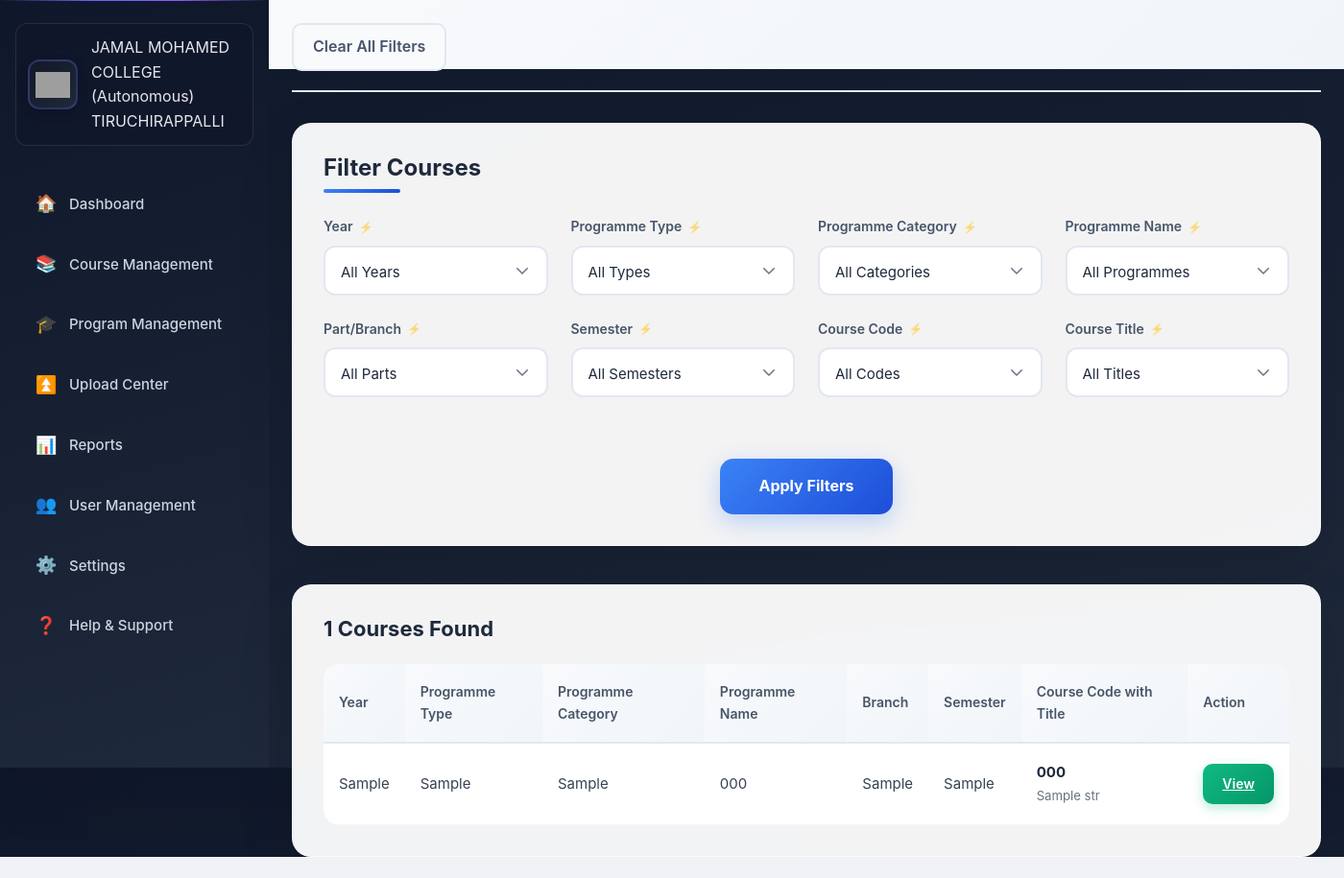
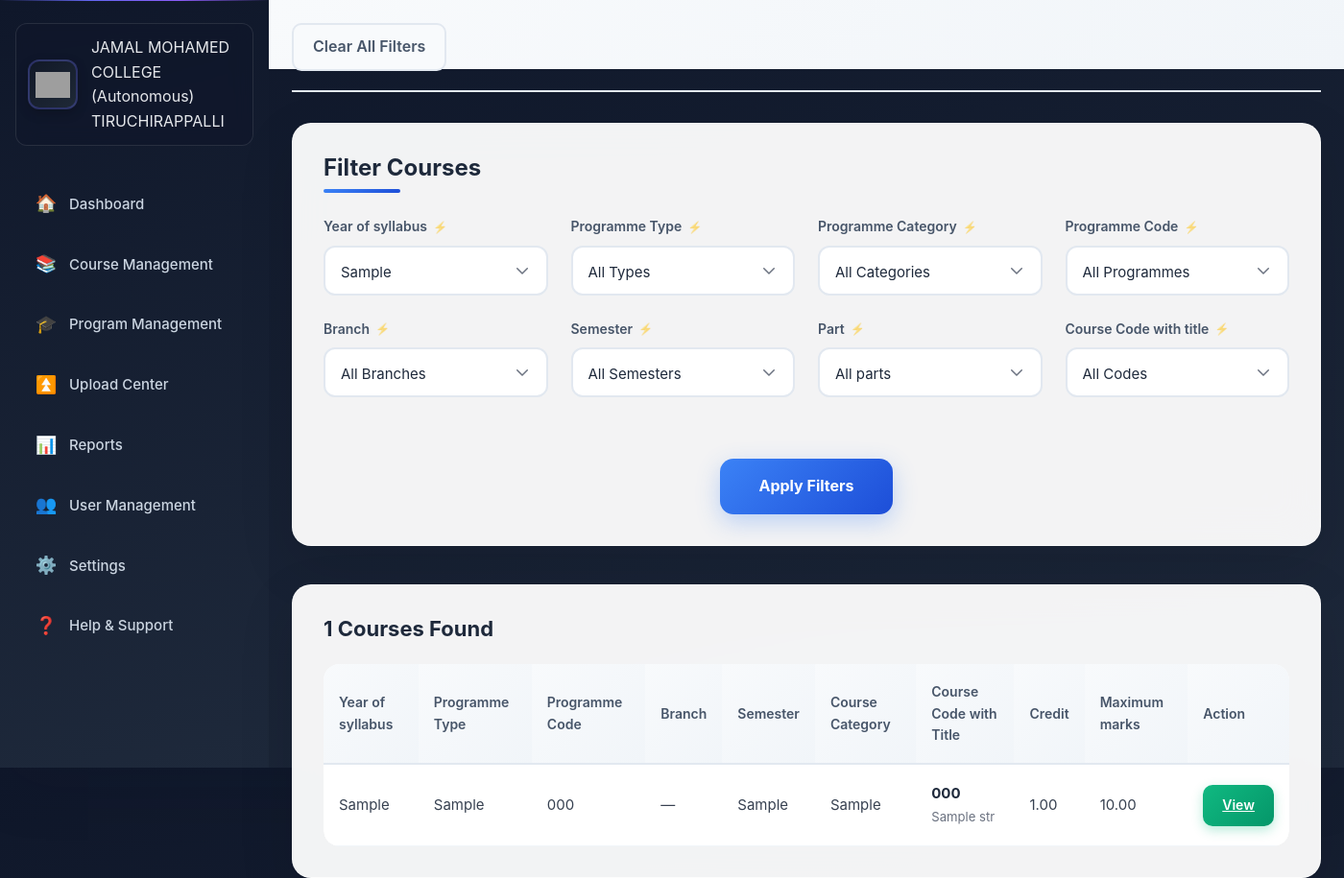
Before and after one commit to Sanatech2006/Syllabus-Management-System, a Django app: page /course-management/ in a window 1400 px wide. Shown: the whole page at 96% size. Before the commit the page ends 893 px from the top, so only its background shows below. Run offline with Django 4.2, Linux system fonts and the light colour scheme; tables that the repository leaves empty hold one stand-in row (values such as "Sample post"); some libraries are stand-ins or nearby versions; grey boxes are pictures that could not be loaded.

Commit message:
added upload files button, changed the names of some filters

```diff
--- a/modules/course_manage/urls.py
+++ b/modules/course_manage/urls.py
@@ -7,4 +7,5 @@ urlpatterns = [
     path('view_course_pdf/<str:course_code>/', views.view_course_pdf, name='view_course_pdf'),
     path('pdf-debug/<str:course_code>/', views.debug_pdf_path, name='debug_pdf_path'),
     path('get-filter-options/', views.get_filter_options, name='get_filter_options'),
+    path('bulk-upload/', views.bulk_upload, name='bulk_upload'),
 ]
--- a/modules/course_manage/views.py
+++ b/modules/course_manage/views.py
@@ -4,9 +4,42 @@ from modules.upload_center.models import CourseStr, CourseContent
 from django.http import HttpResponse, FileResponse, Http404
 import os
 from django.conf import settings
+from django.http import JsonResponse
+from django.contrib import messages
+import pandas as pd
 
 def home(request):
     return redirect('course_management')   # or render('some_home.html')
+
+def bulk_upload(request):
+    if request.method == 'POST':
+        excel_file = request.FILES.get('excel_file')
+
+        if not excel_file:
+            messages.error(request, "Please upload a file.")
+            return redirect('bulk_upload')
+
+        try:
+            df = pd.read_excel(excel_file)
+
+            for _, row in df.iterrows():
+                CourseStr.objects.create(
+                    year=row['year'],
+                    prog_type=row['prog_type'],
+                    prog_code=row['prog_code'],
+                    course_category=row['course_category'],
+                    course_title=row['course_title'],
+                    course_code=row['course_code'],
+                )
+
+            messages.success(request, "Bulk upload successful!")
+            return redirect('course_management')
+
+        except Exception as e:
+            messages.error(request, f"Error: {str(e)}")
+            return redirect('bulk_upload')
+
+    return render(request, 'bulk_upload.html')
 
 def course_management(request):
     year = request.GET.get('year')
@@ -142,5 +175,4 @@ def get_filter_options(request):
         'course_codes': list(queryset.exclude(course_code__isnull=True).exclude(course_code='').values_list('course_code', flat=True).distinct().order_by('course_code')),
         'course_titles': list(queryset.exclude(course_title__isnull=True).exclude(course_title='').values_list('course_title', flat=True).distinct().order_by('course_title')),
     }
-
     return JsonResponse(options)
--- a/sms_project/settings.py
+++ b/sms_project/settings.py
@@ -54,9 +54,9 @@ WSGI_APPLICATION = 'sms_project.wsgi.application'
 DATABASES = {
     'default': {
         'ENGINE': 'django.db.backends.postgresql',
-        'NAME': 'sms',
+        'NAME': 'sms_db',
         'USER': 'postgres',
-        'PASSWORD': 'sana@466',
+        'PASSWORD': 'postgre',
         'HOST': 'localhost',
         'PORT': '5432',
     }
--- a/templates/cou_manage.html
+++ b/templates/cou_manage.html
@@ -20,9 +20,8 @@
 
         <!-- ROW 1: 3 filters -->
         <div class="filter-group">
-            <label for="year">Year</label>
+            <label for="year">Year of syllabus</label>
             <select name="year" id="year">
-                <option value="">All Years</option>
                 {% for year in years %}
                     <option value="{{ year }}" {% if request.GET.year == year|stringformat:"s" %}selected{% endif %}>{{ year }}</option>
                 {% endfor %}
@@ -51,7 +50,7 @@
 
         <!-- ROW 2: 3 filters -->
         <div class="filter-group">
-            <label for="prog_code">Programme Name</label>
+            <label for="prog_code">Programme Code</label>
             <select name="prog_code" id="prog_code">
                 <option value="">All Programmes</option>
                 {% for prog in prog_codes %}
@@ -61,11 +60,11 @@
         </div>
 
         <div class="filter-group">
-            <label for="part">Part/Branch</label>
-            <select name="part" id="part">
-                <option value="">All Parts</option>
-                {% for p in parts %}
-                    <option value="{{ p }}" {% if request.GET.part == p|stringformat:"s" %}selected{% endif %}>{{ p }}</option>
+            <label for="part">Branch</label>
+            <select name="branch" id="branch">
+                <option value="">All Branches</option>
+                {% for b in branch %}
+                    <option value="{{ b }}" {% if request.GET.branch == b|stringformat:"s" %}selected{% endif %}>{{ b }}</option>
                 {% endfor %}
             </select>
         </div>
@@ -80,23 +79,23 @@
             </select>
         </div>
 
+        <div class="filter-group">
+            <label for="part">Part</label>
+            <select name="part" id="part">
+                <option value="">All parts</option>
+                {% for p in parts %}
+                    <option value="{{ p }}" {% if request.GET.sem == p|stringformat:"s" %}selected{% endif %}>{{ p }}</option>
+                {% endfor %}
+            </select>
+        </div>
+
         <!-- ROW 3: Course Code and Title filters -->
         <div class="filter-group">
-            <label for="course_code">Course Code</label>
+            <label for="course_code">Course Code with title</label>
             <select name="course_code" id="course_code">
                 <option value="">All Codes</option>
                 {% for code in course_codes %}
                     <option value="{{ code }}" {% if request.GET.course_code == code|stringformat:"s" %}selected{% endif %}>{{ code }}</option>
-                {% endfor %}
-            </select>
-        </div>
-
-        <div class="filter-group">
-            <label for="course_title">Course Title</label>
-            <select name="course_title" id="course_title">
-                <option value="">All Titles</option>
-                {% for title in course_titles %}
-                    <option value="{{ title }}" {% if request.GET.course_title == title|stringformat:"s" %}selected{% endif %}>{{ title }}</option>
                 {% endfor %}
             </select>
         </div>
@@ -123,13 +122,15 @@
             <table class="management-table">
                 <thead>
                     <tr>
-                        <th>Year</th>
+                        <th>Year of syllabus</th>
                         <th>Programme Type</th>
-                        <th>Programme Category</th>
-                        <th>Programme Name</th>
+                        <th>Programme Code</th>
                         <th>Branch</th>
                         <th>Semester</th>
+                        <th>Course Category</th>
                         <th>Course Code with Title</th>
+                        <th>Credit</th>
+                        <th>Maximum marks</th>
                         <th>Action</th>
                     </tr>
                 </thead>
@@ -138,14 +139,16 @@
                     <tr>
                         <td>{{ course.year|default:"—" }}</td>
                         <td>{{ course.prog_type|default:"—" }}</td>
+                        <td>{{ course.prog_code|default:"—" }}</td>
+                        <td>{{ course.branch|default:"—" }}</td>
+                        <td>{{ course.sem|default:"—" }}</td>
                         <td>{{ course.course_category|default:"—" }}</td>
-                        <td>{{ course.prog_code|default:"—" }}</td>
-                        <td>{{ course.part|default:"—" }}</td>
-                        <td>{{ course.sem|default:"—" }}</td>
                         <td>
                             <strong>{{ course.course_code|default:"—" }}</strong><br>
                             <small>{{ course.course_title|default:"—" }}</small>
                         </td>
+                        <td>{{course.credit|default:"-"}}</td>
+                        <td>{{course.total_marks|default:"-"}}</td>
                         <!-- REPLACE your current View button -->
 <td>
     {% if course.course_code %}
--- a/templates/upload_center.html
+++ b/templates/upload_center.html
@@ -20,6 +20,10 @@
         <div class="card-header bg-gradient-primary text-white p-4 rounded-top-4">
           <div class="d-flex justify-content-between align-items-center flex-wrap gap-3">
             <h2 class="mb-0 fw-bold fs-3 lh-sm text-dark">🔍 Filter uploaded courses</h2>
+            <a href="{% url 'bulk_upload' %}"
+   class="btn btn-success btn-lg text-white px-4 py-2 shadow-sm me-2">
+   <i class="bi bi-upload me-2"></i> Upload Files
+</a>
             <a href="{% url 'add_course' %}" class="btn btn-info btn-lg text-white px-4 py-2 shadow-sm">
               <i class="bi bi-plus-circle me-2"></i>+ Add Course
             </a>
```
Also changed, not shown: templates/add_course.html (+7 -1 lines), templates/bulk_upload.html (added, +24 -0 lines), 5 other files.
